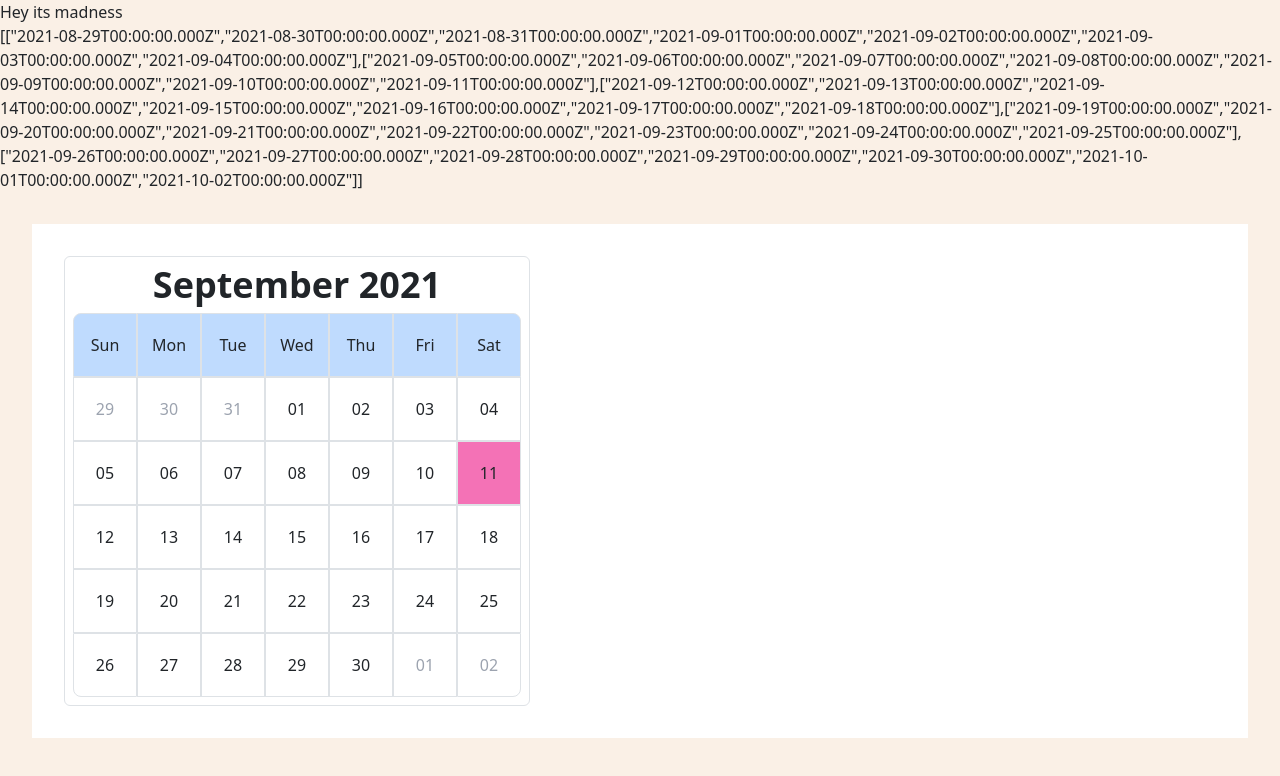
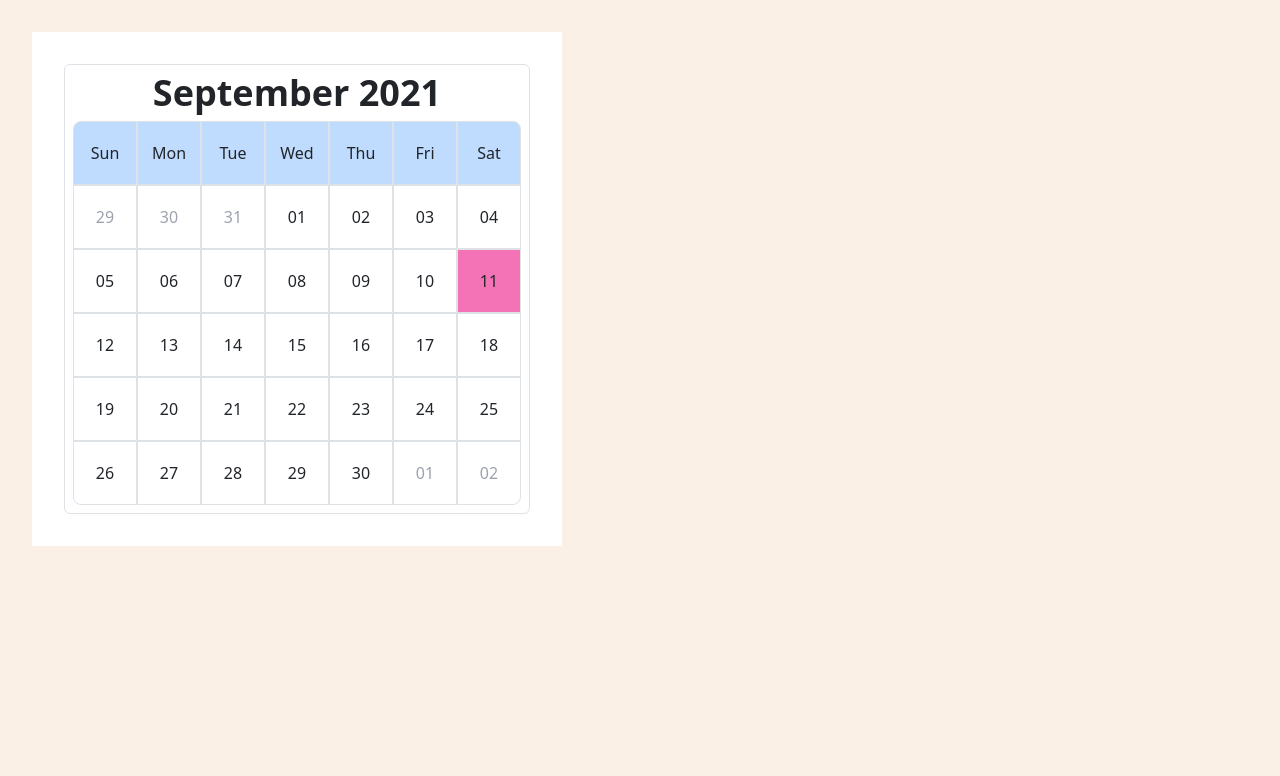
Before and after one commit to AffirmedVisionary/road-to-freelance, a React (Create React App) app in the folder client/: page /calendar in a window 1280 px wide. Shown: the top 776 px of the page. Built offline with nearby package versions, Linux system fonts and the light colour scheme.

Commit message:
remove raw dates from page

```diff
--- a/client/src/components/calendar/index.js
+++ b/client/src/components/calendar/index.js
@@ -45,9 +45,9 @@ const CalendarComponent = () => {
   console.log(data)
   return (
     <>
-      <div>Hey its madness</div>
-      <div>{JSON.stringify(data)}</div>
-      <div className={'bg-white box-border m-8 flex'}>
+      {/* <div>Hey its madness</div>
+      <div>{JSON.stringify(data)}</div> */}
+      <div className={'bg-white box-border m-8 flex w-max'}>
         <div className={'border rounded-md m-8 p-2'}>
         <h1 className={"flex w-full items-center justify-center font-bold text-4xl mb-2"}>{format(selectedDate, "MMMM")} {format(selectedDate, "yyyy")}</h1>
           <WeekNames />
```
